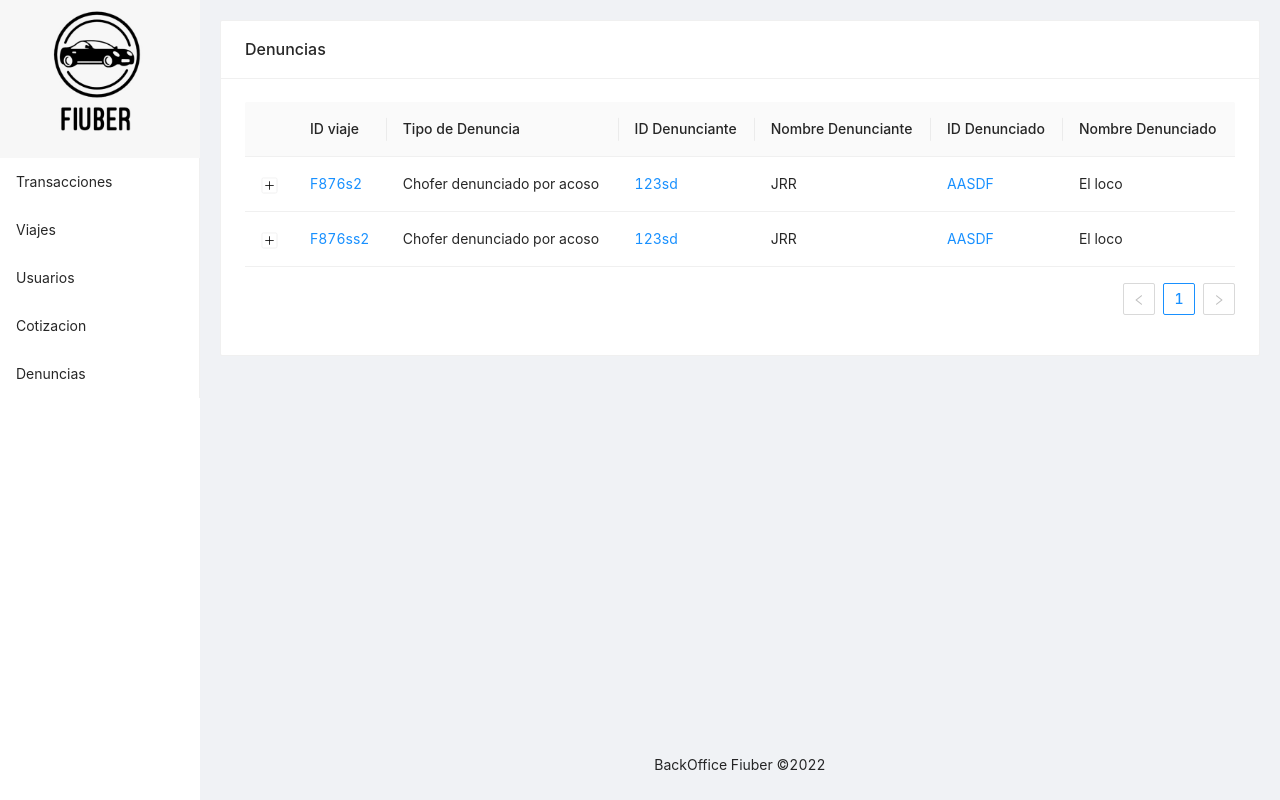
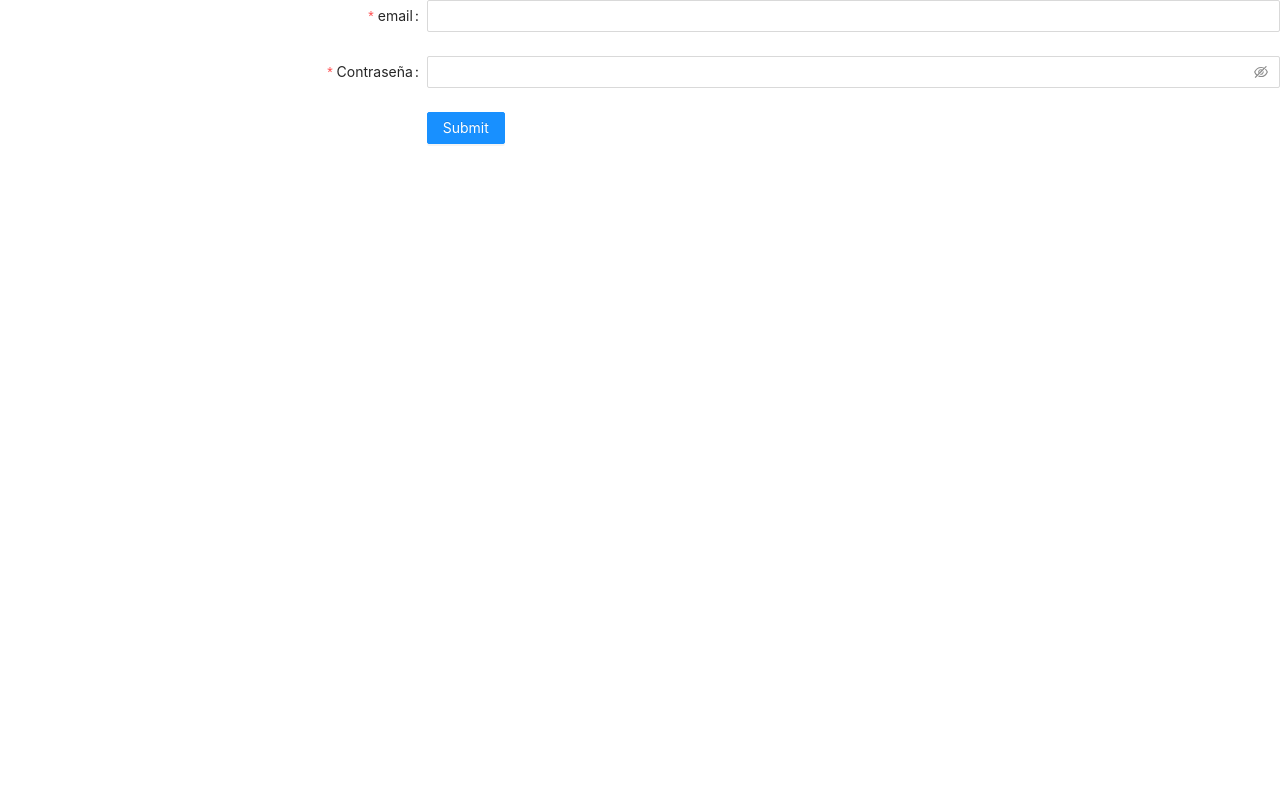
Before and after one commit to Taller-2-Tyrions/fiuber-backoffice, a React (Create React App) app: page /complaints in a window 1280 px wide. Built offline with nearby package versions, Linux system fonts and the light colour scheme.

Commit message:
login empezado

```diff
--- a/src/App.js
+++ b/src/App.js
@@ -1,29 +1,13 @@
-import { Layout, Image } from "antd";
-import SideMenu from "../src/components/SideMenu";
-import FiuberLogo from "./assets/fiuber-logo.jpeg"
-import AppRoutes from "./components/AppRoutes";
-
-const { Sider, Content, Footer } = Layout;
+import React from "react";
+import Home from "./modules/Home";
+import {AuthProvider} from "./useAuth";
 
 const App = () => {
+
   return (
-    <Layout>
-      <Sider style={{ height: "100vh", backgroundColor: "white" }}>
-        <Image
-          src={FiuberLogo}
-          preview={false}
-        />
-        <SideMenu />
-      </Sider>
-      <Layout>
-        <Content>
-          <AppRoutes />
-        </Content>
-        <Footer style={{ textAlign: "center" }}>
-          BackOffice Fiuber ©2022
-        </Footer>
-      </Layout>
-    </Layout>
+    <AuthProvider>
+      <Home />
+    </AuthProvider>
   );
 }
 
--- a/src/components/AppRoutes/index.js
+++ b/src/components/AppRoutes/index.js
@@ -1,6 +1,7 @@
 import Quotation from "../../modules/Quotation";
 import Transactions from "../../modules/Transactions";
 import Users from "../../modules/Users";
+import Login from "../../modules/Login";
 import DetailedUser from "../../modules/DetailedUser";
 import Voyages from "../../modules/Voyages";
 import Complaints from "../../modules/Complaints";
@@ -9,7 +10,7 @@ import { Routes, Route } from "react-router-dom";
 const AppRoutes = () => {
   return (
     <Routes>
-      <Route path="/" element={<Users />} />
+      <Route path="/users" element={<Users />} />
       <Route path="users/:id" element={<DetailedUser />} />
       <Route path="quotation" element={<Quotation />} />
       <Route path="transactions" element={<Transactions />} />
--- a/src/components/SideMenu/index.js
+++ b/src/components/SideMenu/index.js
@@ -18,7 +18,7 @@ const SideMenu = () => {
       label: "Viajes",
     },
     {
-      key: "/",
+      key: "users",
       label: "Usuarios",
     },
     {
--- /dev/null
+++ b/src/modules/Home/index.js
@@ -0,0 +1,49 @@
+import { Layout, Image } from "antd";
+import SideMenu from "../../components/SideMenu";
+import FiuberLogo from "../../assets/fiuber-logo.jpeg"
+import AppRoutes from "../../components/AppRoutes";
+import Login from "../Login"
+import useAuth from "../../useAuth";
+
+import { useEffect } from "react";
+const { Sider, Content, Footer } = Layout;
+
+const Home = () => {
+  const { accessToken } = useAuth();
+
+  useEffect(() => {
+    if (accessToken) console.log("Access token de app", accessToken);
+  }, [accessToken]);
+
+  return (
+    <div>
+    {
+      !accessToken ?
+      (
+        <Login />
+      ) :
+      (
+        <Layout>
+          <Sider style={{ height: "100vh", backgroundColor: "white" }}>
+            <Image
+              src={FiuberLogo}
+              preview={false}
+            />
+            <SideMenu />
+          </Sider>
+          <Layout>
+            <Content>
+              <AppRoutes />
+            </Content>
+            <Footer style={{ textAlign: "center" }}>
+              BackOffice Fiuber ©2022
+            </Footer>
+          </Layout>
+        </Layout>
+      )
+    }
+    </div>
+  )
+};
+
+export default Home;
--- /dev/null
+++ b/src/modules/Login/index.js
@@ -0,0 +1,68 @@
+import { Button, Form, Input } from 'antd';
+import useAuth from '../../useAuth';
+
+const Login = () => {
+  const {login} = useAuth();
+
+  const onFinish = async (values) => {
+    await login(values.email, values.password);
+    console.log('Success:', values);
+  };
+
+
+  return (
+    <Form
+      name="basic"
+      labelCol={{
+        span: 8,
+      }}
+      wrapperCol={{
+        span: 16,
+      }}
+      initialValues={{
+        remember: true,
+      }}
+      autoComplete="off"
+      onFinish={onFinish}
+    >
+      <Form.Item
+        label="email"
+        name="email"
+        rules={[
+          {
+            required: true,
+            message: 'Escribe tu mail!',
+          },
+        ]}
+      >
+        <Input />
+      </Form.Item>
+
+      <Form.Item
+        label="Contraseña"
+        name="password"
+        rules={[
+          {
+            required: true,
+            message: 'Escribe tu contraseña!',
+          },
+        ]}
+      >
+        <Input.Password />
+      </Form.Item>
+
+      <Form.Item
+        wrapperCol={{
+          offset: 8,
+          span: 16,
+        }}
+      >
+        <Button type="primary" htmlType="submit">
+          Submit
+        </Button>
+      </Form.Item>
+    </Form>
+  );
+}
+
+export default Login;
--- /dev/null
+++ b/src/useAuth.js
@@ -0,0 +1,37 @@
+import React, {
+  useEffect,
+  useState,
+  useMemo,
+  createContext,
+  useContext,
+} from "react";
+import axios from "axios";
+
+const AuthContext = createContext({});
+
+export function AuthProvider({ children }) {
+  const [accessToken, setAccessToken] = useState(null);
+
+  const login = async (mail, pwd) => {
+    setAccessToken("hola como estas");
+  }
+
+  useEffect(() => {
+    if (accessToken) console.log("Access token seteado", accessToken);
+  }, [accessToken]);
+
+  const memoedValue = useMemo(
+    () => ({
+      accessToken, login
+    }),
+    [accessToken, login]
+  );
+
+  return (
+    <AuthContext.Provider value={memoedValue}>{children}</AuthContext.Provider>
+  );
+}
+
+export default function useAuth() {
+  return useContext(AuthContext);
+}
```
